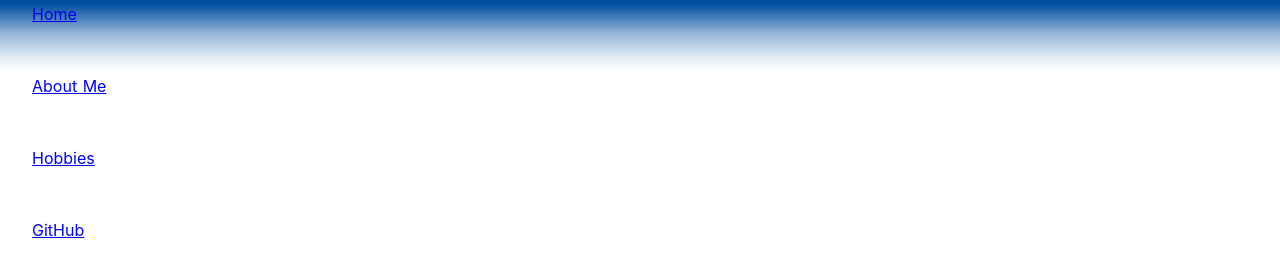
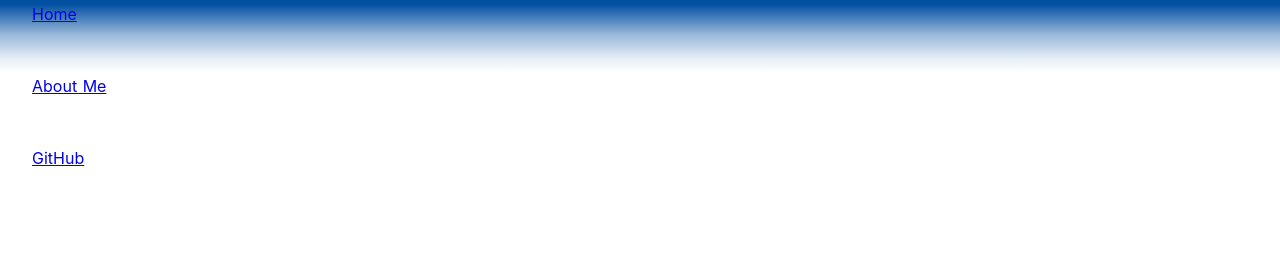
Before and after one commit to ekelly14/personal-website, a Nuxt app: page / in a window 1280 px wide. Shown: the top 270 px of the page. Built offline with nearby package versions, Linux system fonts and the light colour scheme.

Commit message:
Reimplement titlebar

```diff
--- a/components/header/TitleBar.vue
+++ b/components/header/TitleBar.vue
@@ -1,40 +1,23 @@
 <template>
   <no-ssr>
-    <section
-      class="flex flex-row mx-auto fixed navbar w-full"
-      :class="{ scrolled: isScrolled }"
-    >
+    <section class="flex flex-row mx-auto fixed navbar w-full" :class="{ scrolled: isScrolled }">
       <nuxt-link to="/">
         <div
           class="navitem hover:bg-teal-300 hover:text-white"
           :class="{ itemscrolled: isScrolled }"
-        >
-          Home
-        </div>
+        >Home</div>
       </nuxt-link>
       <nuxt-link to="/about">
         <div
           class="navitem hover:bg-teal-300 hover:text-white"
           :class="{ itemscrolled: isScrolled }"
-        >
-          About Me
-        </div>
-      </nuxt-link>
-      <nuxt-link to="/about">
-        <div
-          class="navitem hover:bg-teal-300 hover:text-white"
-          :class="{ itemscrolled: isScrolled }"
-        >
-          Hobbies
-        </div>
+        >About Me</div>
       </nuxt-link>
       <a href="https://github.com/ekelly14">
         <div
           class="navitem hover:bg-teal-300 hover:text-white"
           :class="{ itemscrolled: isScrolled }"
-        >
-          GitHub
-        </div>
+        >GitHub</div>
       </a>
     </section>
   </no-ssr>
```
Also changed, not shown: .eslintrc.js.
